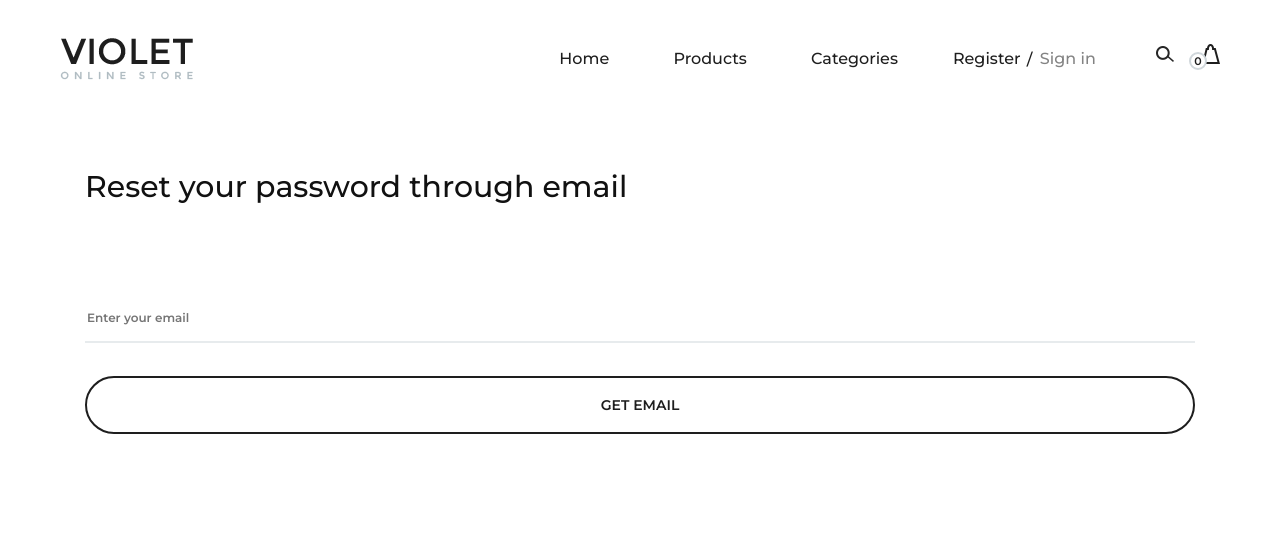
After one commit to ryowuandjanet/dj_ecom_website_20231027, a Django app: page /password_reset/ in a window 1280 px wide. The commit adds this page. Shown: the top 542 px of the page. Run offline with Django 4.2, Linux system fonts and the light colour scheme; data that the repository does not hold is empty; some libraries are stand-ins or nearby versions.

Commit message:
Part 16-Password Reset by Email

```diff
--- /dev/null
+++ b/templates/account/password_reset.html
@@ -0,0 +1,48 @@
+{% extends '../base.html' %}
+{% load static %}
+{% block title %} Log In {% endblock title %}
+{% block content %}
+<!-- Page Add Section Begin -->
+<section class="page-add">
+  <div class="container">
+      <div class="row">
+          <div class="col-lg-12">
+              <div class="page-breadcrumb">
+                  <h3>Reset your password through email</h3>
+              </div>
+          </div>
+      </div>
+  </div>
+</section>
+<!-- Page Add Section End -->
+
+<!-- Contact Section Begin -->
+<div class="contact-section">
+  <div class="container">
+      <div class="row">
+          <div class="col-lg-12">
+              <form class="contact-form" novalidate method="POST">
+                {% csrf_token %}
+                  <div class="row">
+                    {% if messages %}
+                    <div class="col-lg-12 py-2">
+                      {% include '../message.html' %}
+                    </div>
+                    {% endif %}
+                      <div class="col-lg-12 py-2">
+                        <input type="email" name="email" placeholder="Enter your email">
+                        {{ form.email.errors}}
+                      </div>
+                      <div class="col-lg-12 text-right">
+                        <p>
+                          <button type="submit" class="btn-block">Get Email</button>
+                        </p>
+                      </div>
+                  </div>
+              </form>
+          </div>
+      </div>
+  </div>
+</div>
+<!-- Contact Section End -->
+{% endblock content %}
--- a/user_account/forms.py
+++ b/user_account/forms.py
@@ -172,9 +172,7 @@ class ResetPasswordConfirmForm(forms.Form):
 
         for field in self.fields:
             self.fields[field].widget.attrs.update({"class": "form-control"})
-        self.fields['current_password'].widget.attrs.update({"placeholder": "Enter your current password"})
-        self.fields['new_password1'].widget.attrs.update({"placeholder": "Enter your new password"})
-        self.fields['new_password2'].widget.attrs.update({"placeholder": "Confirm password"})
+
 
     def clean_new_password1(self, *args, **kwargs):
         new_password1 = self.cleaned_data.get('new_password1')
```
Also changed, not shown: config/settings.py (+7 -0 lines), templates/account/login.html (+7 -0 lines), templates/account/password_reset_confirm.html (added, +56 -0 lines), templates/account/password_reset_done.html (added, +20 -0 lines).
